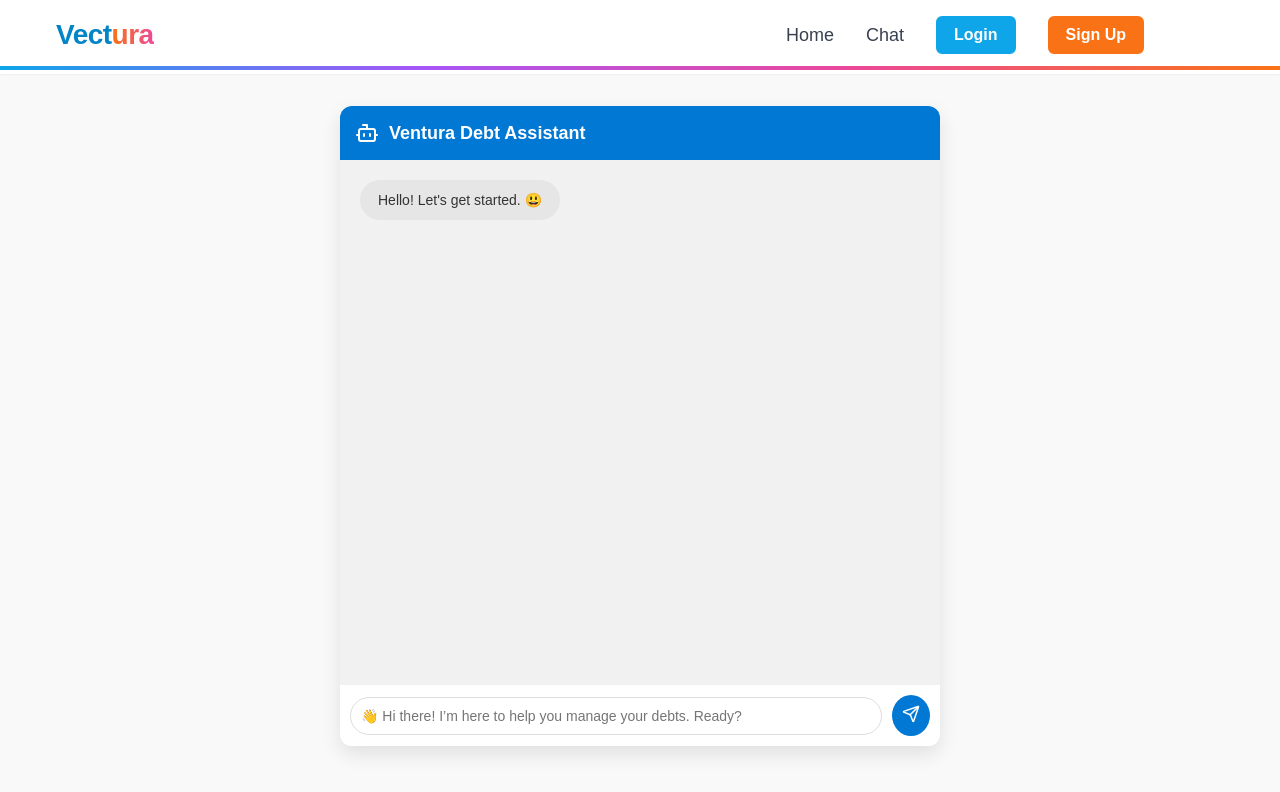
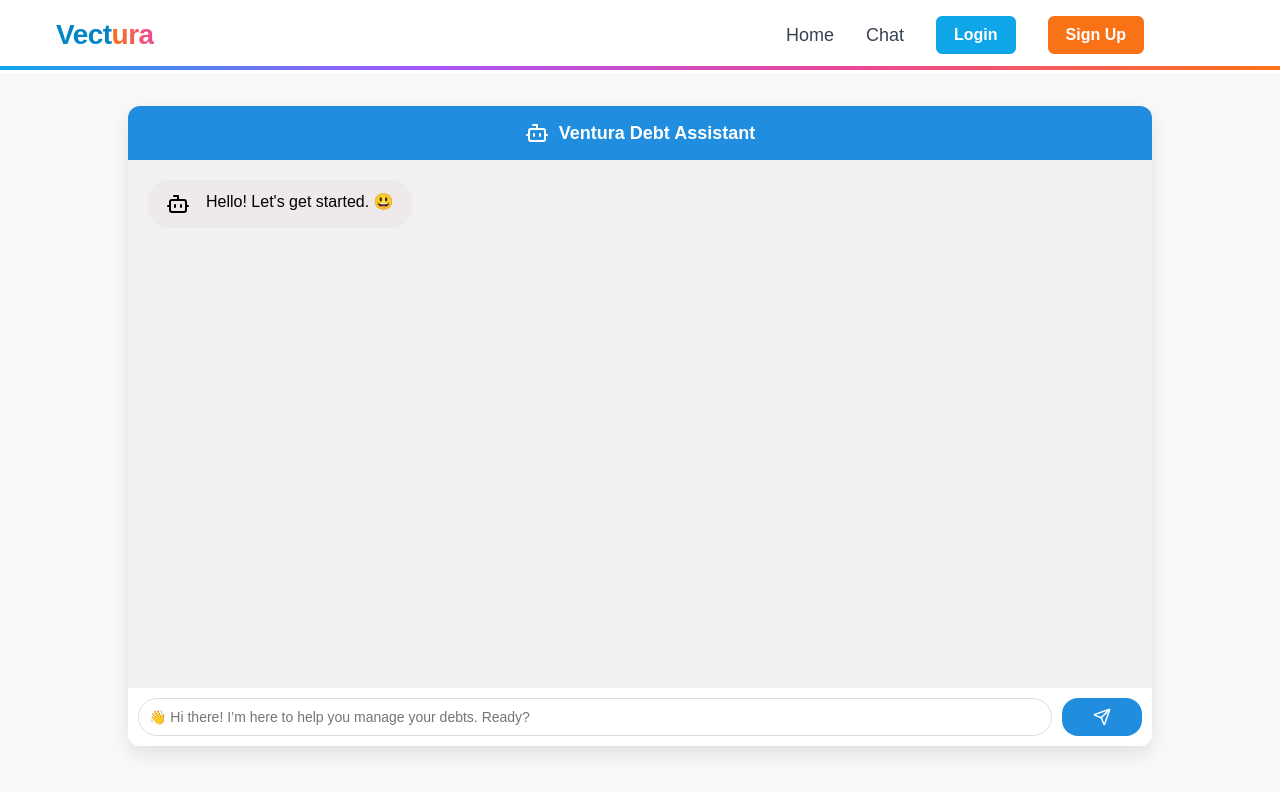
Before and after one commit to AananChopra/Vectura, a React (Vite) app in the folder frontend/: page /chat in a window 1280 px wide. Shown: the top 792 px of the page. Built offline with nearby package versions, Linux system fonts and the light colour scheme.

Commit message:
ai bot css fixed

```diff
--- a/frontend/src/Components/AiBot/AiBot.css
+++ b/frontend/src/Components/AiBot/AiBot.css
@@ -12,7 +12,7 @@
 
   /* Container and Header */
   .ai-chat-container {
-    max-width: 600px;
+    max-width: 80%;
     margin: 0 auto;
     margin-top: 2rem;
     background-color: white;
@@ -25,10 +25,11 @@
   }
 
   .chat-header {
-    background-color: #0078d4;
+    background-color: #218ddf;
     color: white;
     padding: 15px;
     display: flex;
+    justify-content: center;
     align-items: center;
     gap: 10px;
     font-weight: bold;
@@ -54,20 +55,30 @@
     max-width: 70%;
     padding: 12px 18px;
     border-radius: 20px;
-    font-size: 14px;
+    font-size: 1rem;
     word-wrap: break-word;
   }
 
   .message.bot {
+    display: flex;
     align-self: flex-start;
-    background-color: #e6e6e6;
-    color: #333;
+    justify-content: center;
+    background-color: rgb(239, 234, 234);
+    color: black;
+  }
+
+  .message-bot-logo{
+    color: black;
+    margin-right: 1rem;
   }
 
   .message.user {
+    display: flex;
     align-self: flex-end;
-    background-color: #0078d4;
-    color: white;
+    justify-content: center;
+    align-items: center;
+    background-color: rgb(239, 234, 234);
+    color: black;
   }
 
   /* Footer */
@@ -90,21 +101,25 @@
   }
 
   .chat-input:focus {
-    border-color: #0078d4;
+    border-color: #218ddf;
   }
 
   .send-btn {
-    background-color: #0078d4;
+    background-color: #218ddf;
     padding: 10px;
+    width: 5rem;
+    border-radius: 1rem;
+    display: flex;
+    justify-content: center;
+    align-items: center;
     border: none;
-    border-radius: 50%;
     cursor: pointer;
   }
 
   .send-btn svg {
     color: white;
-    width: 18px;
-    height: 18px;
+    width: 30%;
+    height: 30%;
   }
 
   .submit-btn {
--- a/frontend/src/Components/AiBot/AiBot.jsx
+++ b/frontend/src/Components/AiBot/AiBot.jsx
@@ -75,6 +75,7 @@ const AiBot = () => {
             key={index}
             className={`message ${message.sender === "bot" ? "bot" : "user"}`}
           >
+            <Bot size={24} className="message-bot-logo" />
             {message.text}
           </div>
         ))}
```
